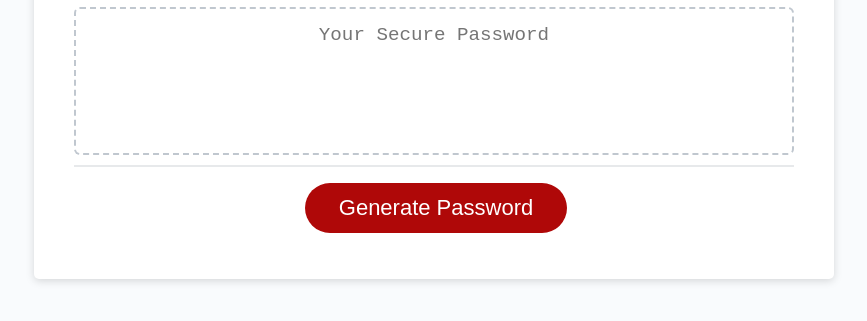
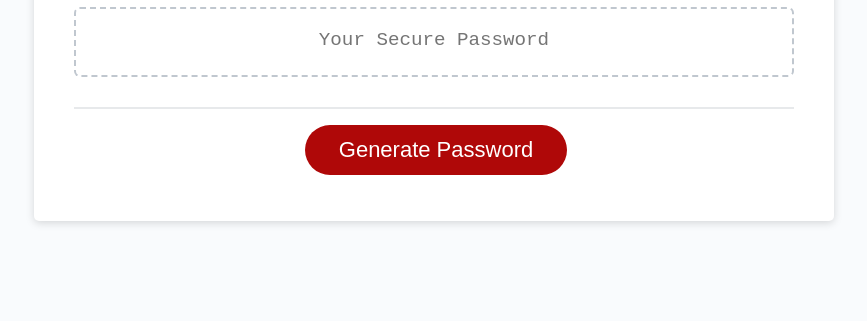
Before and after one commit to pdubya1632/Password-Generator, a plain HTML site: page Develop/index.html in a window 1280 px wide. Shown: the part 241-562 px from the top of the page, without its empty margins (206-1073 px from the left). Drawn offline with Linux system fonts and the light colour scheme.

Commit message:
reduce height of password textarea

```diff
--- a/Develop/style.css
+++ b/Develop/style.css
@@ -104,10 +104,7 @@ button[disabled] {
   border: none;
   display: block;
   width: 100%;
-  padding-top: 15px;
-  padding-left: 15px;
-  padding-right: 15px;
-  padding-bottom: 85px;
+  padding-top: 20px;
   font-size: 1.2rem;
   text-align: center;
   margin-top: 10px;
```
